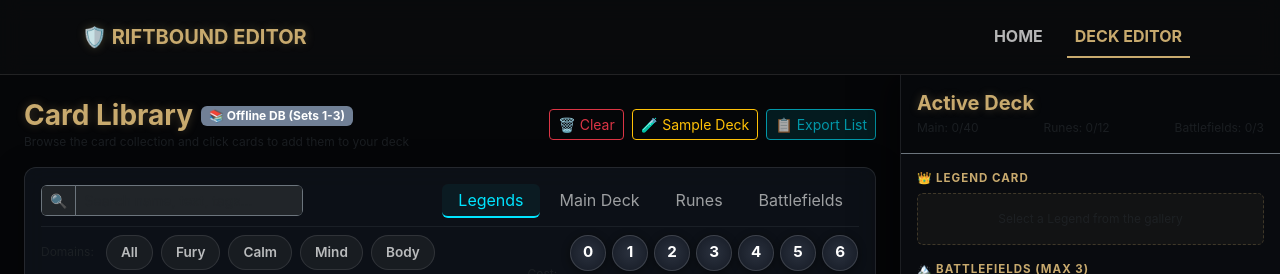
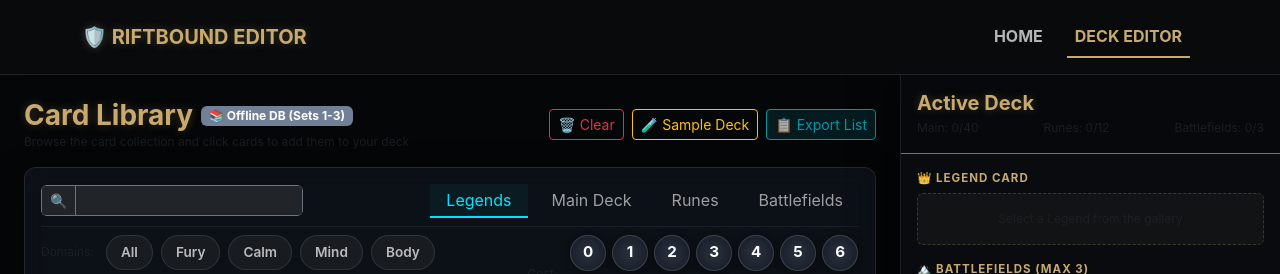
Before and after one commit to kgruss379/Riftbound-Deck-Editor, a React (Vite) app: page /#/editor in a window 1280 px wide. Shown: the top 274 px of the page. Built offline with nearby package versions, Linux system fonts and the light colour scheme.

Commit message:
fix: Replace Nav tab components with direct state-controlled divs to resolve state syncing bugs

```diff
--- a/src/pages/DeckEditor.jsx
+++ b/src/pages/DeckEditor.jsx
@@ -442,20 +442,32 @@ export default function DeckEditor() {
 
               {/* Card Type Filter Tabs */}
               <Col lg={8} className="d-flex justify-content-lg-end">
-                <Nav variant="pills" activeKey={activePoolTab} onSelect={(key) => setActivePoolTab(key)} className="gap-1">
-                  <Nav.Item>
-                    <Nav.Link eventKey="legends" className="nav-tab-custom py-1 px-3 fs-7">Legends</Nav.Link>
-                  </Nav.Item>
-                  <Nav.Item>
-                    <Nav.Link eventKey="main" className="nav-tab-custom py-1 px-3 fs-7">Main Deck</Nav.Link>
-                  </Nav.Item>
-                  <Nav.Item>
-                    <Nav.Link eventKey="runes" className="nav-tab-custom py-1 px-3 fs-7">Runes</Nav.Link>
-                  </Nav.Item>
-                  <Nav.Item>
-                    <Nav.Link eventKey="battlefields" className="nav-tab-custom py-1 px-3 fs-7">Battlefields</Nav.Link>
-                  </Nav.Item>
-                </Nav>
+                <div className="d-flex gap-2">
+                  <div
+                    className={`nav-tab-custom py-1 px-3 fs-7 cursor-pointer transition-all ${activePoolTab === 'legends' ? 'active' : ''}`}
+                    onClick={() => setActivePoolTab('legends')}
+                  >
+                    Legends
+                  </div>
+                  <div
+                    className={`nav-tab-custom py-1 px-3 fs-7 cursor-pointer transition-all ${activePoolTab === 'main' ? 'active' : ''}`}
+                    onClick={() => setActivePoolTab('main')}
+                  >
+                    Main Deck
+                  </div>
+                  <div
+                    className={`nav-tab-custom py-1 px-3 fs-7 cursor-pointer transition-all ${activePoolTab === 'runes' ? 'active' : ''}`}
+                    onClick={() => setActivePoolTab('runes')}
+                  >
+                    Runes
+                  </div>
+                  <div
+                    className={`nav-tab-custom py-1 px-3 fs-7 cursor-pointer transition-all ${activePoolTab === 'battlefields' ? 'active' : ''}`}
+                    onClick={() => setActivePoolTab('battlefields')}
+                  >
+                    Battlefields
+                  </div>
+                </div>
               </Col>
             </Row>
 
```
Also changed, not shown: 2 other files (tests, documents, lock files or other folders).
